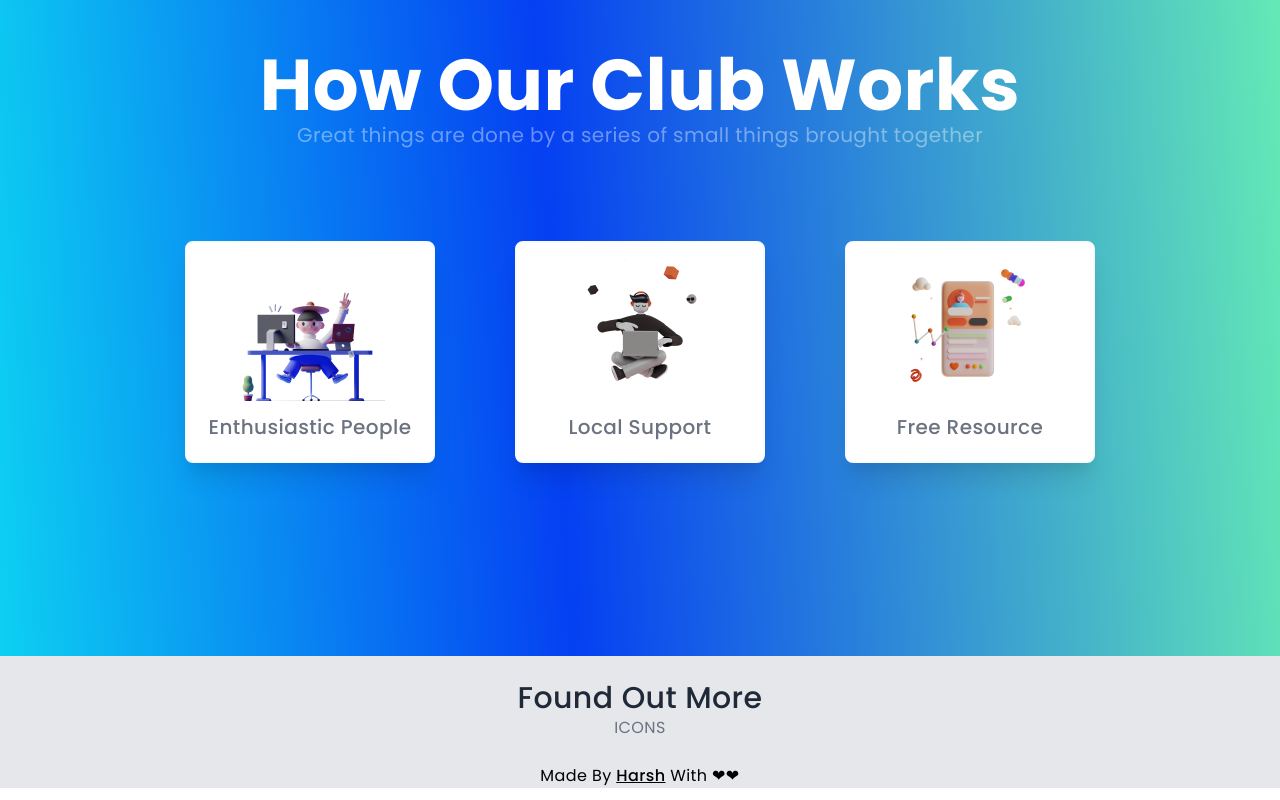
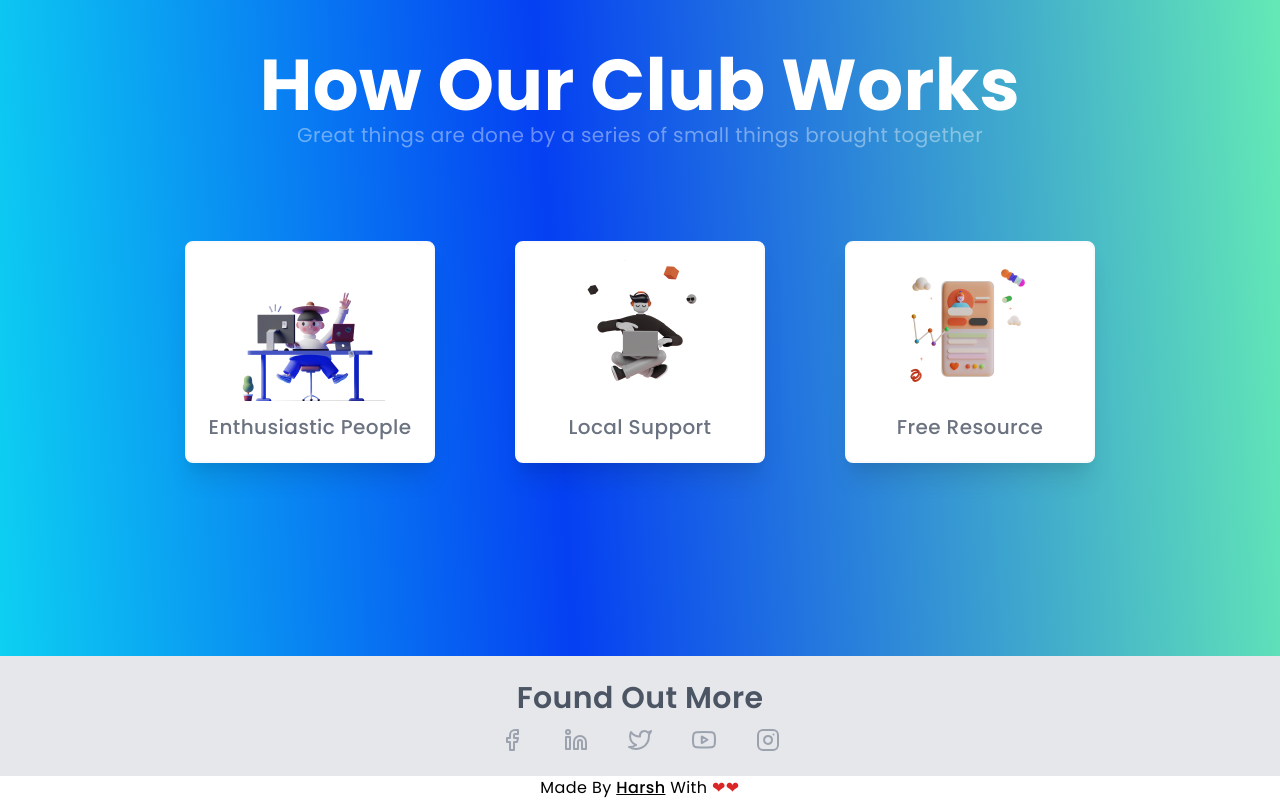
Before and after one commit to 0xharshrastogi/DevHead, a React (Create React App) app: page / in a window 1280 px wide. Shown: the part 944-1744 px from the top of the page. Built offline with nearby package versions, Linux system fonts and the light colour scheme.

Commit message:
footer added

```diff
--- a/src/components/Footer/Footer.tsx
+++ b/src/components/Footer/Footer.tsx
@@ -1,11 +1,29 @@
+import { useContext } from "react";
+import { Facebook, Linkedin, Twitter, Youtube, Instagram } from "react-feather";
+import { WindowContext } from "../../context";
+
 const Footer = () => {
+  const viewportWidth = useContext(WindowContext);
+
+  const socialLinks = [Facebook, Linkedin, Twitter, Youtube, Instagram].map(
+    (Icon) => (
+      <li>
+        <Icon className="transition-all cursor-pointer transform hover:scale-105 hover:text-gray-500" />
+      </li>
+    )
+  );
+
   return (
-    <section className="bg-gray-200">
+    <section className={`bg-gray-200 ${viewportWidth < 640 ? "mt-10" : ""}`}>
       <div className="text-center py-6">
-        <h3 className=" text-gray-800 text-3xl font-medium">Found Out More</h3>
-        <ul className="text-gray-500">ICONS</ul>
+        <h3 className=" text-gray-600 text-3xl font-semibold">
+          Found Out More
+        </h3>
+        <ul className="text-gray-400 mt-3 flex space-x-10 justify-center">
+          {socialLinks}
+        </ul>
       </div>
-      <div className="text-center">
+      <div className="text-center bg-white">
         Made By{" "}
         <a
           className="font-medium underline"
@@ -13,7 +31,7 @@ const Footer = () => {
         >
           Harsh
         </a>{" "}
-        With ❤❤
+        With <span className="text-red-600">❤❤</span>
       </div>
     </section>
   );
```
